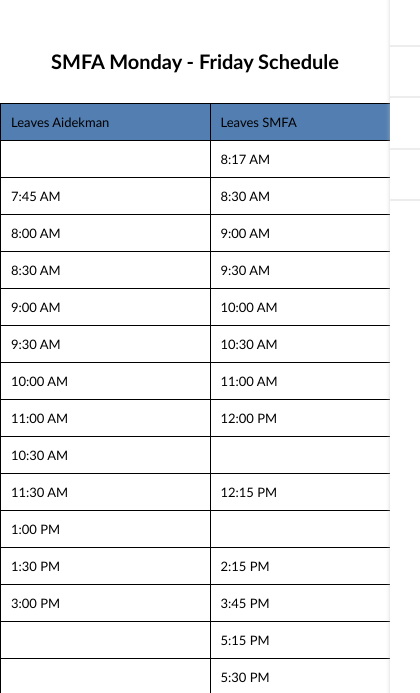
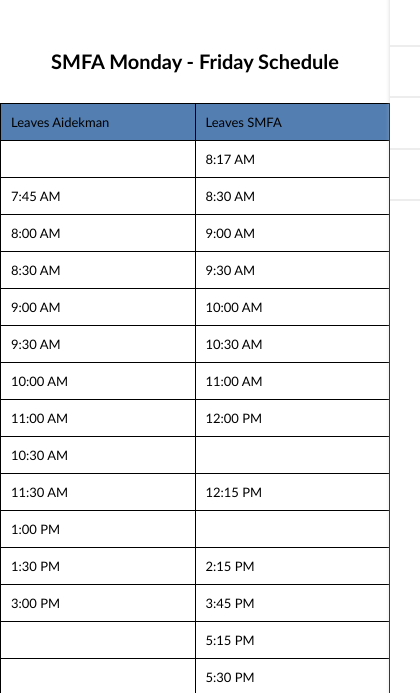
Before and after one commit to csiu18/TuftsRides, a website: page public/schedule/smfa_weekday.html in a window 390 px wide. Shown: the part 106-799 px from the top of the page, 420 px wide, since content can reach past the window. Drawn offline with nearby package versions, Linux system fonts and the light colour scheme.

Commit message:
Update smfa_weekday.html

```diff
--- a/public/schedule/smfa_weekday.html
+++ b/public/schedule/smfa_weekday.html
@@ -10,31 +10,36 @@
 <style type="text/css">
 h1 {margin-top: 55px; margin-bottom: 30px;text-align: center;}
 .map {margin-bottom: 50px;}
-.tableStyle, th {
+.tableStyle, th{
     border-collapse:collapse;
     border:1px solid black;
 	padding: 80px;
 	font-size: 20px;
 	text-align: left;
 	margin: auto;
-	width: 450px;
+	max-width: 570px;
 	table-layout: fixed;
-
 }
-td {padding: 10px;}
+td {padding: 10px}
 tr:first-child {background-color: #537eb1;}
 @media (max-width: 970px) {
 	.tableHeader {font-size: 20px;}
-	.tableStyle {overflow-x: auto;}
+	.tableStyle {
+		word-wrap: break-word;
+		max-width: 500px;
+		font-size: 15px;
+	}
 }
 @media (max-width: 470px) {
 	.tableHeader {font-size: 20px;}
 	.tableStyle {
 		word-wrap: break-word;
-		width: 420px;
+		max-width: 470px;
 		font-size: 13px;
 		overflow-x: auto;
 	}
+}
+
 }
 </style>
 
@@ -137,7 +142,7 @@
 
 <div class="map" style="padding: auto; margin-left:auto; margin-right:auto;">
 	<h1 class = "tableHeader">SMFA Monday - Friday Schedule </h1>
-	<table class = "tableStyle" id = "tablesched" border = "1">
+	<table class = "tableStyle" id = "tablesched" border = "1" width="100%">
 	</table>
 	<script type="text/javascript">
 
```
